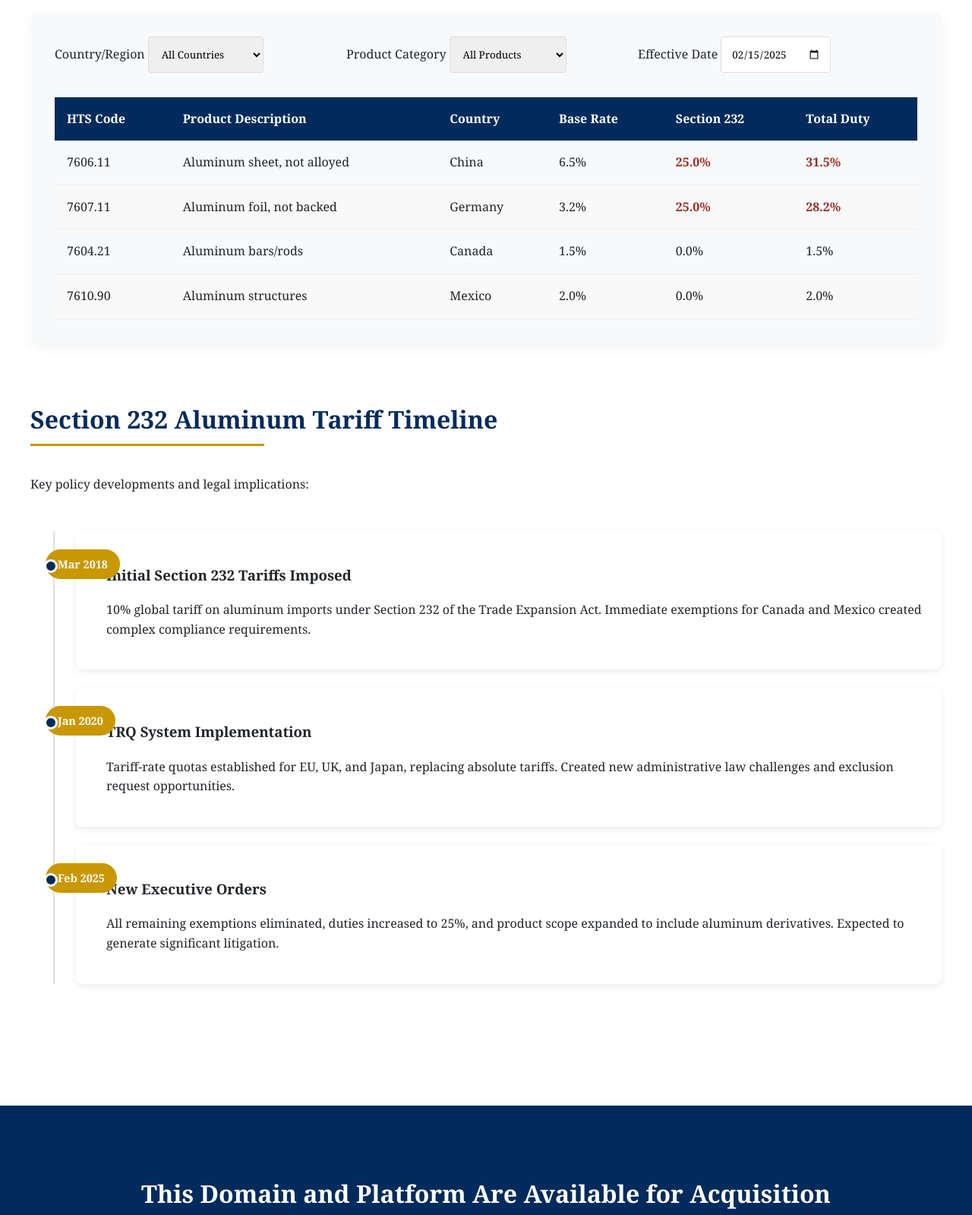
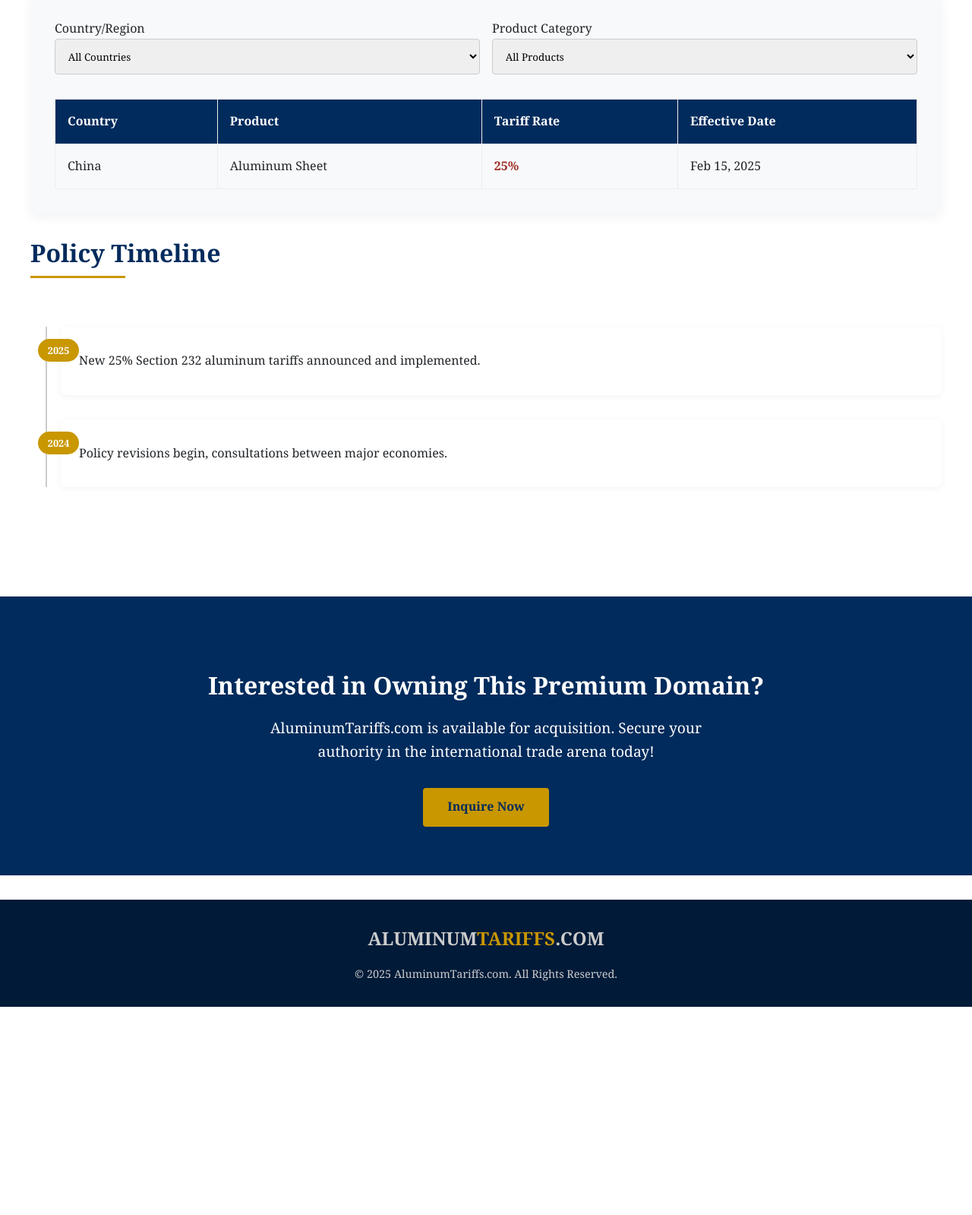
Before and after one commit to kukatinga/aluminum, a plain HTML site: page index.html in a window 1280 px wide. Shown: the part 840-2439 px from the top of the page at 76% size. After the commit the page ends 2165 px from the top, so only its background shows below. Drawn offline with Linux system fonts and the light colour scheme.

Commit message:
Update index.html

```diff
--- a/index.html
+++ b/index.html
@@ -1,6 +1,9 @@
 <!DOCTYPE html>
 <html lang="en">
 <head>
+    <meta charset="UTF-8">
+    <meta name="viewport" content="width=device-width, initial-scale=1.0">
+    <title>Aluminum Tariff Tracker | Premium Trade Law Resource</title>
     <link rel="icon" href="icons8-aluminum-50.png" type="image/png" sizes="50x50">
     <!-- Google tag (gtag.js) -->
     <script async src="https://www.googletagmanager.com/gtag/js?id=G-483B01SG5X"></script>
@@ -8,290 +11,253 @@
       window.dataLayer = window.dataLayer || [];
       function gtag(){dataLayer.push(arguments);}
       gtag('js', new Date());
-
       gtag('config', 'G-483B01SG5X');
     </script>
-    <meta charset="UTF-8">
-    <meta name="viewport" content="width=device-width, initial-scale=1.0">
-    <title>Aluminum Tariff Tracker | Premium Trade Law Resource</title>
     <style>
         :root {
-            --primary: #002b5c; /* Law firm navy */
-            --secondary: #c99700; /* Gold accent */
-            --accent: #9e2b22; /* Urgent red */
+            --primary: #002b5c;
+            --secondary: #c99700;
+            --accent: #9e2b22;
             --light-bg: #f8f9fa;
             --dark-text: #212529;
         }
-
         body {
             font-family: 'Georgia', serif;
             margin: 0;
+            color: var(--dark-text);
             line-height: 1.6;
-            color: var(--dark-text);
+            background: #fff;
         }
-
-        /* Premium Header */
+        /* Header */
         header {
             background: var(--primary);
-            color: white;
+            color: #fff;
             padding: 1rem 0;
-            box-shadow: 0 2px 10px rgba(0,0,0,0.1);
             position: sticky;
             top: 0;
-            z-index: 100;
+            z-index: 999;
+            box-shadow: 0 2px 10px rgba(0,0,0,0.1);
         }
-
         .header-container {
             display: flex;
             justify-content: space-between;
             align-items: center;
             max-width: 1200px;
             margin: 0 auto;
-            padding: 0 2rem;
+            padding: 0 1rem;
         }
-
         .logo {
-            font-weight: 700;
+            font-weight: bold;
             font-size: 1.5rem;
-            letter-spacing: 0.5px;
         }
-
         .logo span {
             color: var(--secondary);
         }
-
+        nav {
+            display: flex;
+            gap: 1rem;
+        }
         nav a {
-            color: white;
+            color: #fff;
             text-decoration: none;
-            margin-left: 1.5rem;
             font-weight: 500;
-            transition: all 0.3s;
+            transition: color 0.3s;
         }
-
         nav a:hover {
             color: var(--secondary);
         }
-
-        /* Hero Section */
+        /* Hero */
         .hero {
-            background: linear-gradient(rgba(0,43,92,0.9), rgba(0,43,92,0.9)),
-                        url('https://images.unsplash.com/photo-1581093057305-25f0a6d1e125?ixlib=rb-4.0.3&ixid=M3wxMjA3fDB8MHxwaG90by1wYWdlfHx8fGVufDB8fHx8fA%3D%3D&auto=format&fit=crop&w=2069&q=80');
+            background: linear-gradient(rgba(0,43,92,0.85), rgba(0,43,92,0.85)),
+                        url('https://images.unsplash.com/photo-1581093057305-25f0a6d1e125?ixlib=rb-4.0.3&auto=format&fit=crop&w=2069&q=80');
             background-size: cover;
             background-position: center;
-            color: white;
-            padding: 5rem 2rem;
+            color: #fff;
+            padding: 5rem 1.5rem;
             text-align: center;
         }
-
+        .alert-badge {
+            background: var(--accent);
+            color: #fff;
+            padding: 0.5rem 1rem;
+            border-radius: 4px;
+            font-weight: bold;
+            display: inline-block;
+            margin-bottom: 1rem;
+        }
         .hero h1 {
             font-size: 2.5rem;
-            max-width: 800px;
-            margin: 0 auto 1rem;
+            margin-bottom: 1rem;
         }
-
         .hero p {
             font-size: 1.2rem;
             max-width: 700px;
             margin: 0 auto 2rem;
-            opacity: 0.9;
         }
-
-        .alert-badge {
-            background: var(--accent);
-            color: white;
-            padding: 0.5rem 1.5rem;
-            border-radius: 4px;
-            display: inline-block;
-            margin-bottom: 2rem;
-            font-weight: 600;
-        }
-
         .btn {
-            display: inline-block;
             background: var(--secondary);
             color: var(--primary);
             padding: 0.8rem 2rem;
             border-radius: 4px;
+            font-weight: bold;
             text-decoration: none;
-            font-weight: 600;
-            transition: all 0.3s;
+            display: inline-block;
+            transition: 0.3s;
         }
-
         .btn:hover {
-            transform: translateY(-2px);
-            box-shadow: 0 5px 15px rgba(0,0,0,0.1);
+            background: #b08000;
         }
-
-        /* Main Content */
+        /* Container */
         .container {
             max-width: 1200px;
             margin: 0 auto;
-            padding: 4rem 2rem;
+            padding: 3rem 1.5rem;
         }
-
         .section-title {
             font-size: 2rem;
             color: var(--primary);
-            margin-bottom: 2rem;
+            margin-bottom: 1.5rem;
             position: relative;
             display: inline-block;
         }
-
-        .section-title:after {
+        .section-title::after {
             content: '';
             position: absolute;
+            bottom: -8px;
             left: 0;
-            bottom: -10px;
             width: 50%;
             height: 3px;
             background: var(--secondary);
         }
-
-        /* Live Tariff Dashboard */
+        /* Dashboard */
         .dashboard {
             background: var(--light-bg);
             border-radius: 8px;
             padding: 2rem;
-            margin: 3rem 0;
             box-shadow: 0 5px 15px rgba(0,0,0,0.05);
+            margin-top: 2rem;
         }
-
         .filters {
             display: grid;
-            grid-template-columns: repeat(auto-fit, minmax(200px, 1fr));
+            grid-template-columns: repeat(auto-fit, minmax(220px, 1fr));
             gap: 1rem;
             margin-bottom: 2rem;
         }
-
         select, input {
+            width: 100%;
             padding: 0.8rem;
-            border: 1px solid #ddd;
+            border: 1px solid #ccc;
             border-radius: 4px;
             font-family: 'Georgia', serif;
         }
-
         .tariff-table {
             width: 100%;
             border-collapse: collapse;
         }
-
+        .tariff-table th, .tariff-table td {
+            padding: 1rem;
+            border: 1px solid #eee;
+            text-align: left;
+        }
         .tariff-table th {
             background: var(--primary);
-            color: white;
-            padding: 1rem;
-            text-align: left;
+            color: #fff;
         }
-
-        .tariff-table td {
-            padding: 1rem;
-            border-bottom: 1px solid #eee;
-        }
-
-        .tariff-table tr:nth-child(even) {
-            background: #f9f9f9;
-        }
-
         .highlight {
             color: var(--accent);
-            font-weight: 600;
+            font-weight: bold;
         }
-
         /* Timeline */
         .timeline {
             position: relative;
-            padding-left: 60px;
+            padding-left: 40px;
             margin: 3rem 0;
         }
-
-        .timeline:before {
+        .timeline::before {
             content: '';
             position: absolute;
-            left: 30px;
+            left: 20px;
             top: 0;
             bottom: 0;
             width: 2px;
-            background: #ddd;
+            background: #ccc;
         }
-
         .timeline-item {
             position: relative;
-            padding: 1.5rem 1.5rem 1.5rem 2.5rem;
-            margin-bottom: 1.5rem;
-            background: white;
+            background: #fff;
+            padding: 1rem 1.5rem;
             border-radius: 8px;
-            box-shadow: 0 3px 10px rgba(0,0,0,0.08);
+            box-shadow: 0 2px 10px rgba(0,0,0,0.05);
+            margin-bottom: 2rem;
         }
-
         .timeline-date {
             position: absolute;
-            left: -2.5rem;
-            top: 1.5rem;
+            top: 1rem;
+            left: -30px;
             background: var(--secondary);
-            color: white;
-            padding: 0.5rem 1rem;
-            border-radius: 999px;
-            font-weight: 600;
-            font-size: 0.9rem;
+            color: #fff;
+            padding: 0.3rem 0.8rem;
+            font-size: 0.8rem;
+            font-weight: bold;
+            border-radius: 50px;
         }
-
-        .timeline-item:after {
-            content: '';
-            position: absolute;
-            left: -2.65rem;
-            top: 2.3rem;
-            width: 12px;
-            height: 12px;
-            border-radius: 50%;
-            background: var(--primary);
-            border: 3px solid white;
-        }
-
-        /* Acquisition CTA */
+        /* CTA */
         .acquisition-cta {
             background: var(--primary);
-            color: white;
-            padding: 4rem 2rem;
+            color: #fff;
             text-align: center;
+            padding: 4rem 1.5rem;
             margin-top: 3rem;
         }
-
         .acquisition-cta h2 {
             font-size: 2rem;
             margin-bottom: 1rem;
         }
-
         .acquisition-cta p {
-            max-width: 700px;
+            font-size: 1.2rem;
+            max-width: 600px;
             margin: 0 auto 2rem;
-            opacity: 0.9;
         }
-
         /* Footer */
         footer {
             background: #001a38;
-            color: white;
-            padding: 3rem 2rem;
+            color: #ccc;
             text-align: center;
+            padding: 2rem 1rem;
+            margin-top: 2rem;
         }
-
         .footer-logo {
             font-size: 1.5rem;
-            font-weight: 700;
-            margin-bottom: 1rem;
+            font-weight: bold;
         }
-
         .footer-logo span {
             color: var(--secondary);
         }
-
         .copyright {
-            opacity: 0.7;
-            margin-top: 2rem;
+            font-size: 0.9rem;
+            margin-top: 1rem;
+        }
+        /* Responsive */
+        @media(max-width: 768px) {
+            .header-container {
+                flex-direction: column;
+                gap: 0.5rem;
+            }
+            .hero h1 {
+                font-size: 2rem;
+            }
+            .hero p {
+                font-size: 1rem;
+            }
+            nav {
+                flex-wrap: wrap;
+                justify-content: center;
+            }
         }
     </style>
 </head>
 <body>
-    <!-- Header -->
+
 <header>
     <div class="header-container">
         <div class="logo">ALUMINUM<span>TARIFFS</span>.COM</div>
@@ -303,7 +269,6 @@
     </div>
 </header>
 
-    <!-- Hero -->
 <section class="hero">
     <div class="alert-badge">LATEST: 25% SECTION 232 TARIFFS EFFECTIVE FEB 2025</div>
     <h1>Definitive Aluminum Tariff Intelligence for Global Trade Practices</h1>
@@ -311,7 +276,6 @@
     <a href="#dashboard" class="btn">Explore Live Dashboard</a>
 </section>
 
-    <!-- Main Content -->
 <div class="container">
     <h2 class="section-title" id="dashboard">Live Aluminum Tariff Tracker</h2>
     <p>Current Section 232 tariffs and exemptions as of <strong>February 15, 2025</strong>:</p>
@@ -337,102 +301,53 @@
                     <option value="extrusions">Extrusions</option>
                 </select>
             </div>
-                <div>
-                    <label for="date">Effective Date</label>
-                    <input type="date" id="date" value="2025-02-15">
         </div>
-            </div>
-
+        <!-- Example Table (you'll add dynamic content later) -->
         <table class="tariff-table">
             <thead>
                 <tr>
-                        <th>HTS Code</th>
-                        <th>Product Description</th>
                     <th>Country</th>
-                        <th>Base Rate</th>
-                        <th>Section 232</th>
-                        <th>Total Duty</th>
+                    <th>Product</th>
+                    <th>Tariff Rate</th>
+                    <th>Effective Date</th>
                 </tr>
             </thead>
             <tbody>
                 <tr>
-                        <td>7606.11</td>
-                        <td>Aluminum sheet, not alloyed</td>
                     <td>China</td>
-                        <td>6.5%</td>
-                        <td class="highlight">25.0%</td>
-                        <td class="highlight">31.5%</td>
-                    </tr>
-                    <tr>
-                        <td>7607.11</td>
-                        <td>Aluminum foil, not backed</td>
-                        <td>Germany</td>
-                        <td>3.2%</td>
-                        <td class="highlight">25.0%</td>
-                        <td class="highlight">28.2%</td>
-                    </tr>
-                    <tr>
-                        <td>7604.21</td>
-                        <td>Aluminum bars/rods</td>
-                        <td>Canada</td>
-                        <td>1.5%</td>
-                        <td>0.0%</td>
-                        <td>1.5%</td>
-                    </tr>
-                    <tr>
-                        <td>7610.90</td>
-                        <td>Aluminum structures</td>
-                        <td>Mexico</td>
-                        <td>2.0%</td>
-                        <td>0.0%</td>
-                        <td>2.0%</td>
+                    <td>Aluminum Sheet</td>
+                    <td class="highlight">25%</td>
+                    <td>Feb 15, 2025</td>
                 </tr>
             </tbody>
         </table>
     </div>
 
-        <h2 class="section-title" id="timeline">Section 232 Aluminum Tariff Timeline</h2>
-        <p>Key policy developments and legal implications:</p>
-
+    <h2 class="section-title" id="timeline">Policy Timeline</h2>
     <div class="timeline">
         <div class="timeline-item">
-                <div class="timeline-date">Mar 2018</div>
-                <h3>Initial Section 232 Tariffs Imposed</h3>
-                <p>10% global tariff on aluminum imports under Section 232 of the Trade Expansion Act. Immediate exemptions for Canada and Mexico created complex compliance requirements.</p>
+            <div class="timeline-date">2025</div>
+            <p>New 25% Section 232 aluminum tariffs announced and implemented.</p>
         </div>
         <div class="timeline-item">
-                <div class="timeline-date">Jan 2020</div>
-                <h3>TRQ System Implementation</h3>
-                <p>Tariff-rate quotas established for EU, UK, and Japan, replacing absolute tariffs. Created new administrative law challenges and exclusion request opportunities.</p>
-            </div>
-            <div class="timeline-item">
-                <div class="timeline-date">Feb 2025</div>
-                <h3>New Executive Orders</h3>
-                <p>All remaining exemptions eliminated, duties increased to 25%, and product scope expanded to include aluminum derivatives. Expected to generate significant litigation.</p>
+            <div class="timeline-date">2024</div>
+            <p>Policy revisions begin, consultations between major economies.</p>
         </div>
     </div>
 </div>
 
-    <!-- Acquisition CTA -->
 <section class="acquisition-cta" id="contact">
-        <h2>This Domain and Platform Are Available for Acquisition</h2>
-        <p>AluminumTariffs.com represents a turnkey solution for law firms seeking to establish market leadership in Section 232 trade matters. The complete package includes:</p>
-        <ul style="max-width: 600px; margin: 1rem auto 2rem; text-align: left; opacity: 0.9;">
-            <li>Premium domain with established SEO value</li>
-            <li>Custom tariff tracking infrastructure</li>
-            <li>Client-ready dashboards and reporting tools</li>
-            <li>Regulatory alert systems</li>
-        </ul>
-        <a href="mailto:acquisition@aluminumtariffs.com?subject=Domain%20Acquisition%20Inquiry" class="btn">Request Acquisition Details</a>
+    <h2>Interested in Owning This Premium Domain?</h2>
+    <p>AluminumTariffs.com is available for acquisition. Secure your authority in the international trade arena today!</p>
+    <a href="mailto:contact@example.com" class="btn">Inquire Now</a>
 </section>
 
-    <!-- Footer -->
 <footer>
     <div class="footer-logo">ALUMINUM<span>TARIFFS</span>.COM</div>
-        <p>A premium resource for international trade practices</p>
     <div class="copyright">
-            &copy; 2025 All rights reserved
+        © 2025 AluminumTariffs.com. All Rights Reserved.
     </div>
 </footer>
+
 </body>
 </html>
```
Lines whose indentation alone changed are shown as unchanged.
